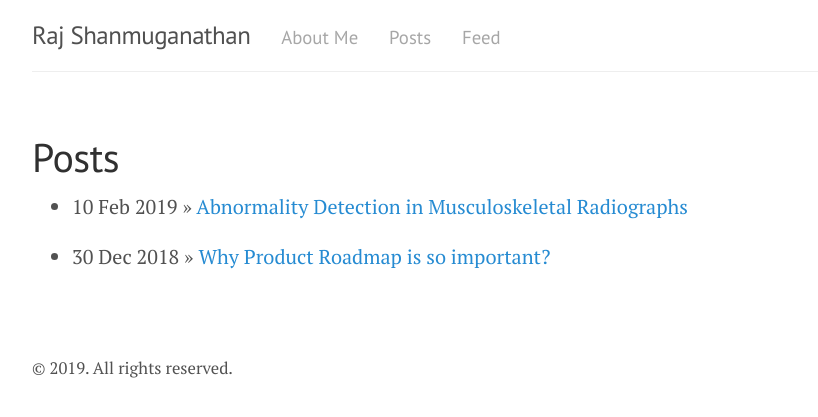
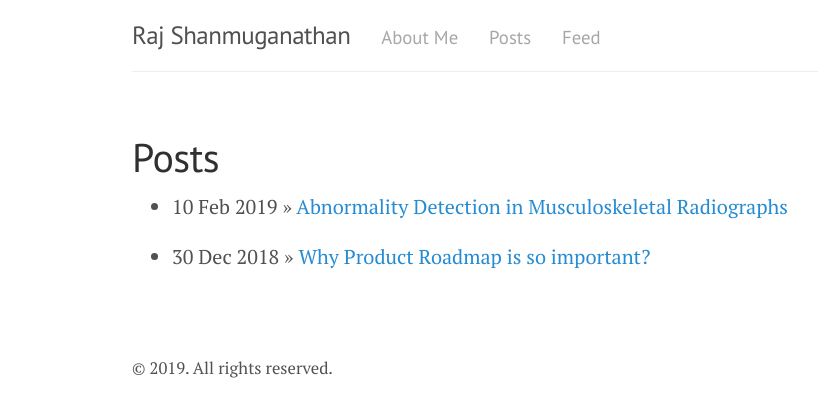
Before and after one commit to rajkumargithub/rajkumar.github.io, a Jekyll site: the page built from posts.md, in a window 1280 px wide. Shown: the top 417 px of the page, without its empty margins (28-846 px from the left). Built offline with Jekyll 4.4.1, drawn with Linux system fonts in a browser that asks for light colours; nearby versions of some CDN libraries.

Commit message:
changed to px valeu

```diff
--- a/public/css/lanyon.css
+++ b/public/css/lanyon.css
@@ -82,7 +82,7 @@ h1, h2, h3, h4, h5, h6 {
 }
 @media (min-width: 56rem) {
   .container {
-    max-width: 60rem;
+    max-width: 50rem;
   }
 }
 
@@ -561,7 +561,7 @@ a.pagination-item:hover {
 nav {
   position: fixed;
   left: 50%;
-  margin-left: -20%;
+  margin-left: -750px;
   padding-top: 2px;
   text-align: left;
   font-size: initial;
```
